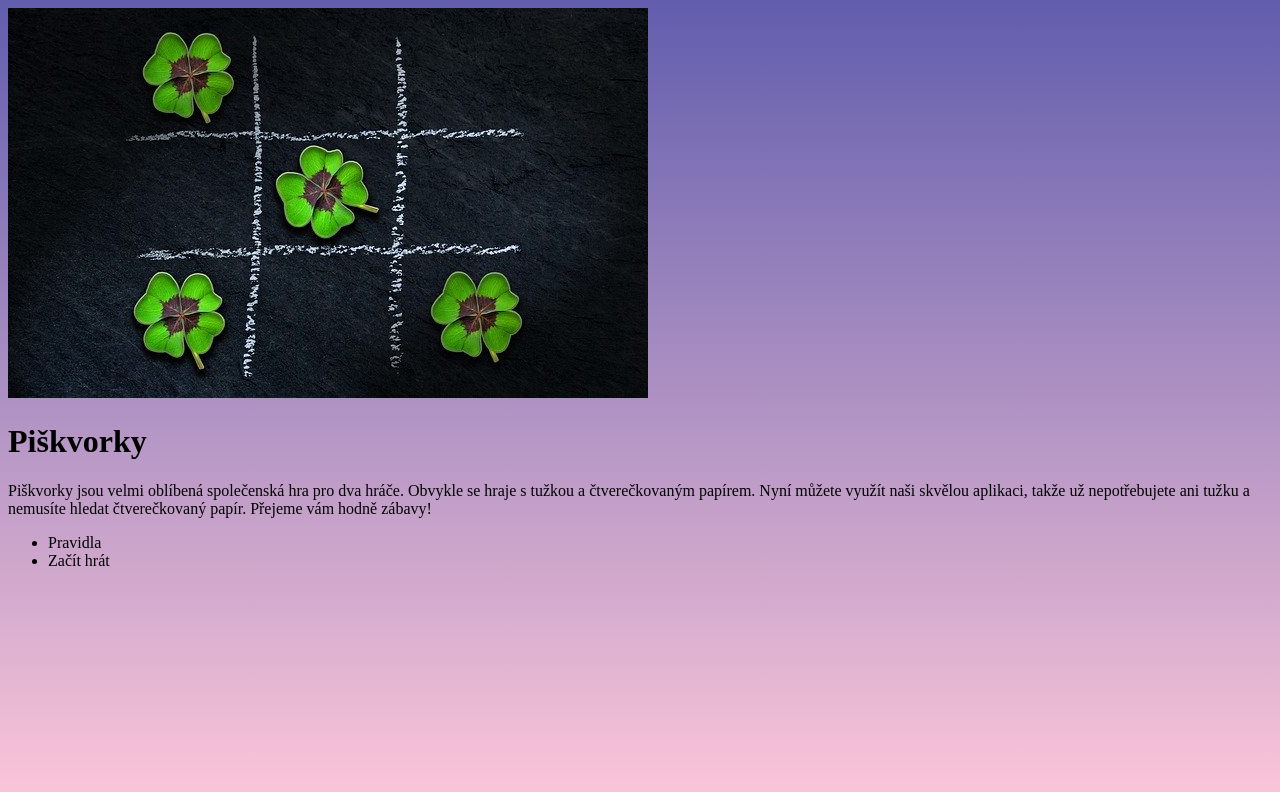
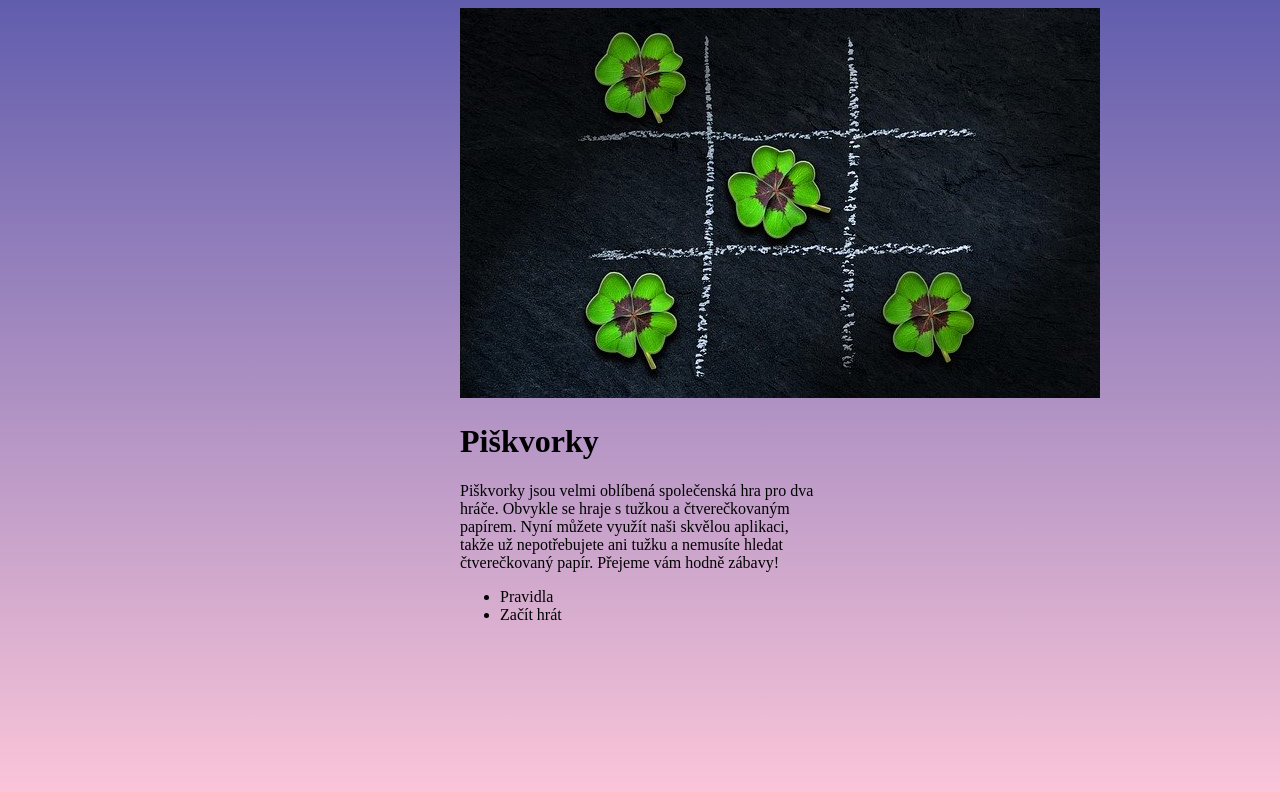
Before and after one commit to janajans/piskvorky, a plain HTML site: page index.html in a window 1280 px wide. Drawn offline with Linux system fonts and the light colour scheme.

Commit message:
divy, prvek main a vycentrování

```diff
--- a/index.html
+++ b/index.html
@@ -8,7 +8,9 @@
     <link rel="stylesheet" href="styly.css" />
   </head>
   <body>
-    <img src="uvodni.jpg" alt="obrázek piškvorek" />
+    <div class="main">
+    <img class="image" src="uvodni.jpg" alt="obrázek piškvorek" />
+    <div class="text">
     <h1>Piškvorky</h1>
     <p>
       Piškvorky jsou velmi oblíbená společenská hra pro dva hráče. Obvykle se
@@ -16,9 +18,12 @@
       aplikaci, takže už nepotřebujete ani tužku a nemusíte hledat čtverečkovaný
       papír. Přejeme vám hodně zábavy!
     </p>
+    </div>
+    <div class="buttons">
     <ul>
       <li>Pravidla</li>
       <li>Začít hrát</tt></li>
-    </ul>
+    </ul></div>
+    </div>
   </body>
 </html>
--- a/styly.css
+++ b/styly.css
@@ -13,3 +13,8 @@ body {
   background: linear-gradient(#615dad, #ffc8da);
   height: 100vh; /* aby barva zakryla celou stránku*/
 }
+
+.main {
+  width: 360px;
+  margin: auto; /* vycentrování na střed */
+}
```
